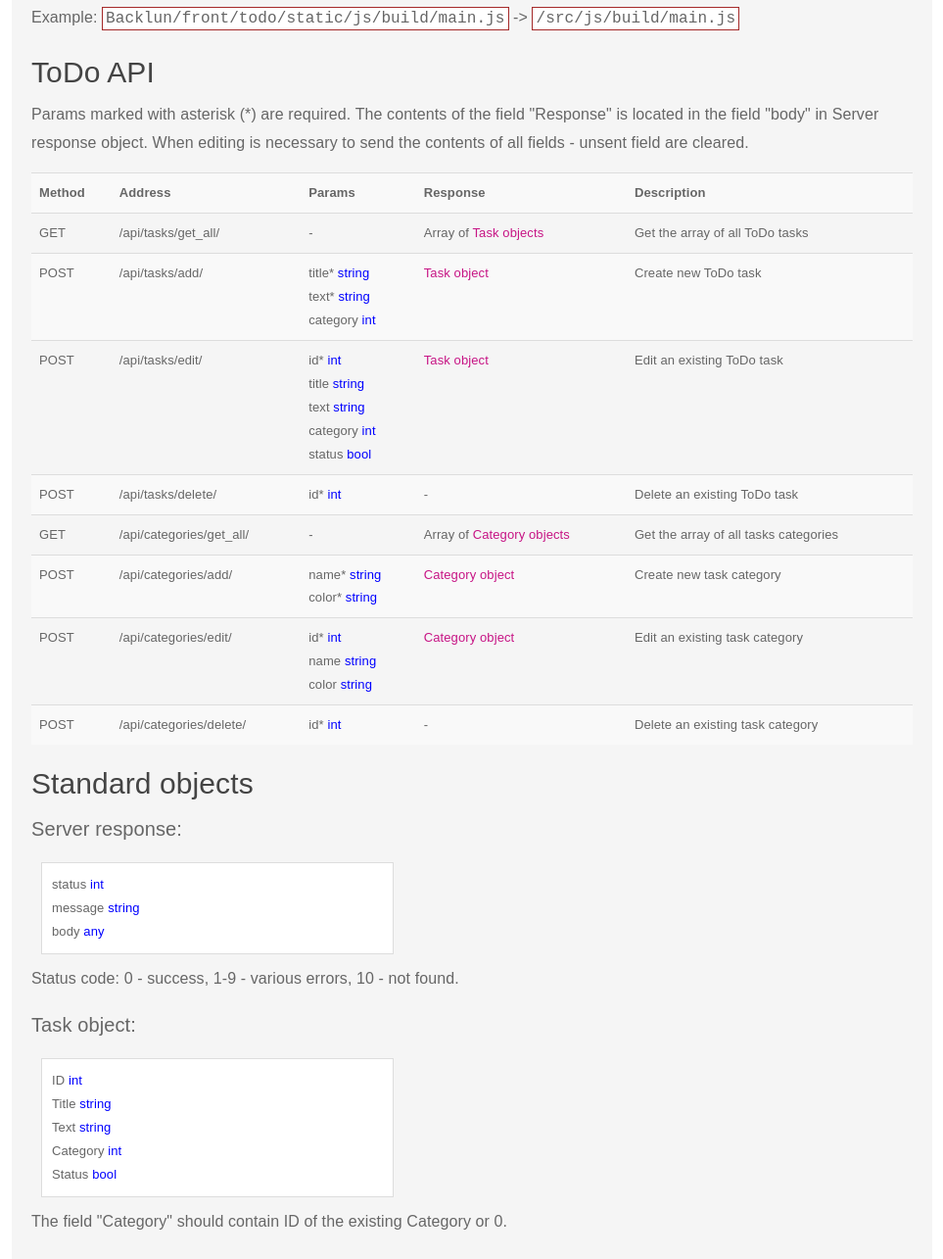
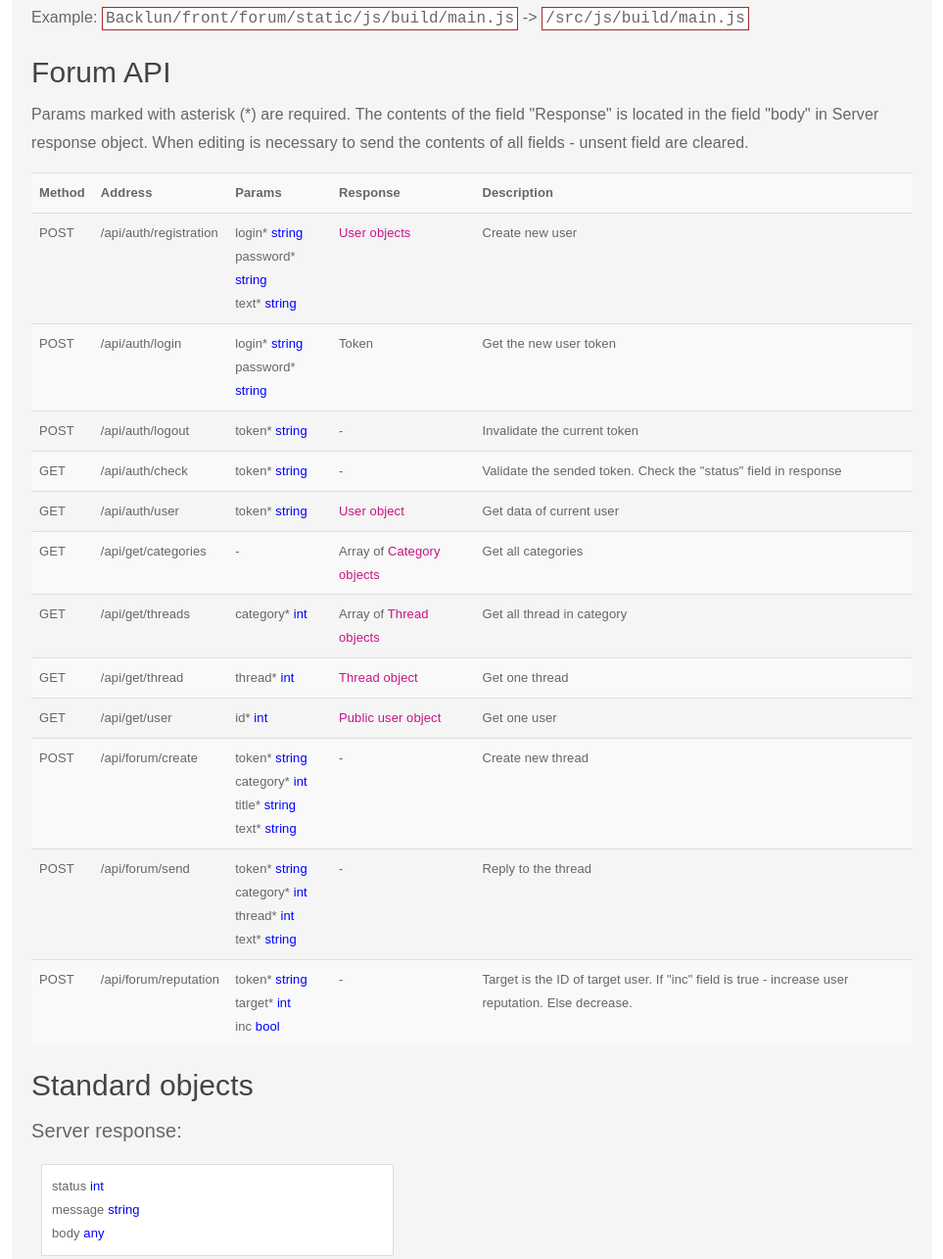
Before and after one commit to Vladimir37/Backlun, a plain HTML site: page front/forum/index.html in a window 1280 px wide. Shown: the part 286-1571 px from the top of the page at 98% size, without its empty margins (158-1121 px from the left). Drawn offline with Linux system fonts and the light colour scheme; files that its build step writes are made by us from their sources.

Commit message:
Forum 1.0 Documentation

```diff
--- a/front/forum/index.html
+++ b/front/forum/index.html
@@ -2,18 +2,18 @@
 <html lang="en">
 <head>
     <meta charset="UTF-8">
-    <title>ToDo Backlun</title>
+    <title>Forum Backlun</title>
     <link rel="stylesheet" href="/src/bootstrap.min.css">
     <link rel="stylesheet" href="/src/index.css">
 </head>
 <body>
     <main class="jumbotron">
-        <h1 class="main-title">ToDo List Backlun</h1>
-        <p class="main-text">Main page - <span class="main-addr">Backlun/front/todo/index.html</span>.</p>
-        <p class="main-text">Static folder - <span class="main-addr">Backlun/front/todo/static/</span>.</p>
+        <h1 class="main-title">Forum Backlun</h1>
+        <p class="main-text">Main page - <span class="main-addr">Backlun/front/forum/index.html</span>.</p>
+        <p class="main-text">Static folder - <span class="main-addr">Backlun/front/forum/static/</span>.</p>
         <p class="main-text">You can get the file from static folder at the address <span class="main-addr">/src</span>.</p>
-        <p class="main-text">Example: <span class="main-addr">Backlun/front/todo/static/js/build/main.js</span> -> <span class="main-addr">/src/js/build/main.js</span></p>
-        <h2 class="main-title">ToDo API</h2>
+        <p class="main-text">Example: <span class="main-addr">Backlun/front/forum/static/js/build/main.js</span> -> <span class="main-addr">/src/js/build/main.js</span></p>
+        <h2 class="main-title">Forum API</h2>
         <p class="main-text">Params marked with asterisk (*) are required. The contents of the field "Response" is located in the field "body" in Server response object. When editing is necessary to send the contents of all fields - unsent field are cleared.</p>
         <table class="table table-striped table-hover">
             <tr>
@@ -24,91 +24,135 @@
                 <th>Description</th>
             </tr>
             <tr>
-                <td>GET</td>
-                <td>/api/tasks/get_all/</td>
-                <td>-</td>
+                <td>POST</td>
+                <td>/api/auth/registration</td>
                 <td>
-                    Array of <span class="response-obj">Task objects</span>
+                    login* <span class="param-type">string</span><br>
+                    password* <span class="param-type">string</span><br>
+                    text* <span class="param-type">string</span>
                 </td>
-                <td>Get the array of all ToDo tasks</td>
+                <td>
+                    <span class="response-obj">User objects</span>
+                </td>
+                <td>Create new user</td>
             </tr>
             <tr>
                 <td>POST</td>
-                <td>/api/tasks/add/</td>
+                <td>/api/auth/login</td>
                 <td>
-                    title* <span class="param-type">string</span><br>
-                    text* <span class="param-type">string</span><br>
-                    category <span class="param-type">int</span>
+                    login* <span class="param-type">string</span><br>
+                    password* <span class="param-type">string</span>
                 </td>
                 <td>
-                    <span class="response-obj">Task object</span>
+                    Token
                 </td>
-                <td>Create new ToDo task</td>
+                <td>Get the new user token</td>
             </tr>
             <tr>
                 <td>POST</td>
-                <td>/api/tasks/edit/</td>
+                <td>/api/auth/logout</td>
                 <td>
-                    id* <span class="param-type">int</span><br>
-                    title <span class="param-type">string</span><br>
-                    text <span class="param-type">string</span><br>
-                    category <span class="param-type">int</span><br>
-                    status <span class="param-type">bool</span>
+                    token* <span class="param-type">string</span>
+                </td>
+                <td>-</td>
+                <td>Invalidate the current token</td>
+            </tr>
+            <tr>
+                <td>GET</td>
+                <td>/api/auth/check</td>
+                <td>
+                    token* <span class="param-type">string</span>
+                </td>
+                <td>-</td>
+                <td>Validate the sended token. Check the "status" field in response</td>
+            </tr>
+            <tr>
+                <td>GET</td>
+                <td>/api/auth/user</td>
+                <td>
+                    token* <span class="param-type">string</span>
                 </td>
                 <td>
-                    <span class="response-obj">Task object</span>
+                    <span class="response-obj">User object</span>
                 </td>
-                <td>Edit an existing ToDo task</td>
+                <td>Get data of current user</td>
+            </tr>
+            <tr>
+                <td>GET</td>
+                <td>/api/get/categories</td>
+                <td>-</td>
+                <td>
+                    Array of <span class="response-obj">Category objects</span></td>
+                </td>
+                <td>Get all categories</td>
+            </tr>
+            <tr>
+                <td>GET</td>
+                <td>/api/get/threads</td>
+                <td>
+                    category* <span class="param-type">int</span>
+                </td>
+                <td>
+                    Array of <span class="response-obj">Thread objects</span>
+                </td>
+                <td>Get all thread in category</td>
+            </tr>
+            <tr>
+                <td>GET</td>
+                <td>/api/get/thread</td>
+                <td>
+                    thread* <span class="param-type">int</span>
+                </td>
+                <td>
+                    <span class="response-obj">Thread object</span>
+                </td>
+                <td>Get one thread</td>
+            </tr>
+            <tr>
+                <td>GET</td>
+                <td>/api/get/user</td>
+                <td>
+                    id* <span class="param-type">int</span>
+                </td>
+                <td>
+                    <span class="response-obj">Public user object</span>
+                </td>
+                <td>Get one user</td>
             </tr>
             <tr>
                 <td>POST</td>
-                <td>/api/tasks/delete/</td>
-                <td>id* <span class="param-type">int</span></td>
+                <td>/api/forum/create</td>
+                <td>
+                    token* <span class="param-type">string</span><br>
+                    category* <span class="param-type">int</span><br>
+                    title* <span class="param-type">string</span><br>
+                    text* <span class="param-type">string</span>
+                </td>
                 <td>-</td>
-                <td>Delete an existing ToDo task</td>
-            </tr>
-            <tr>
-                <td>GET</td>
-                <td>/api/categories/get_all/</td>
-                <td>-</td>
-                <td>
-                    Array of <span class="response-obj">Category objects</span>
-                </td>
-                <td>Get the array of all tasks categories</td>
+                <td>Create new thread</td>
             </tr>
             <tr>
                 <td>POST</td>
-                <td>/api/categories/add/</td>
+                <td>/api/forum/send</td>
                 <td>
-                    name* <span class="param-type">string</span><br>
-                    color* <span class="param-type">string</span>
+                    token* <span class="param-type">string</span><br>
+                    category* <span class="param-type">int</span><br>
+                    thread* <span class="param-type">int</span><br>
+                    text* <span class="param-type">string</span>
                 </td>
-                <td>
-                    <span class="response-obj">Category object</span>
-                </td>
-                <td>Create new task category</td>
+                <td>-</td>
+                <td>Reply to the thread</td>
             </tr>
             <tr>
                 <td>POST</td>
-                <td>/api/categories/edit/</td>
+                <td>/api/forum/reputation</td>
                 <td>
-                    id* <span class="param-type">int</span><br>
-                    name <span class="param-type">string</span><br>
-                    color <span class="param-type">string</span>
-                </td>
-                <td>
-                    <span class="response-obj">Category object</span>
-                </td>
-                <td>Edit an existing task category</td>
-            </tr>
-            <tr>
-                <td>POST</td>
-                <td>/api/categories/delete/</td>
-                <td>
-                    id* <span class="param-type">int</span>
+                    token* <span class="param-type">string</span><br>
+                    target* <span class="param-type">int</span><br>
+                    inc <span class="param-type">bool</span>
                 </td>
                 <td>-</td>
-                <td>Delete an existing task category</td>
+                <td>Target is the ID of target user. If "inc" field is true - increase user reputation. Else decrease.</td>
             </tr>
         </table>
 
@@ -119,23 +163,44 @@
             message <span class="param-type">string</span><br>
             body <span class="param-type">any</span><br>
         </article>
-        <p class="main-text">Status code: 0 - success, 1-9 - various errors, 10 - not found.</p>
-        <p>Task object:</p>
+        <p class="main-text">Status code: 0 - success, 1-9 - various errors, 10 - not found, 11 - forbidden.</p>
+        <p>User object:</p>
         <article class="obj-panel">
             ID <span class="param-type">int</span><br>
-            Title <span class="param-type">string</span><br>
+            Login <span class="param-type">string</span><br>
+            Password <span class="param-type">string</span><br>
             Text <span class="param-type">string</span><br>
-            Category <span class="param-type">int</span><br>
-            Status <span class="param-type">bool</span><br>
+            Token <span class="param-type">string</span><br>
+            PostCount <span class="param-type">int</span><br>
+            Reputation <span class="param-type">int</span><br>
         </article>
-        <p class="main-text">The field "Category" should contain ID of the existing Category or 0.</p>
+        <p>Public user object:</p>
+        <article class="obj-panel">
+            ID <span class="param-type">int</span><br>
+            Login <span class="param-type">string</span><br>
+            Text <span class="param-type">string</span><br>
+            PostCount <span class="param-type">int</span><br>
+            Reputation <span class="param-type">int</span><br>
+        </article>
         <p>Category object:</p>
         <article class="obj-panel">
             ID <span class="param-type">int</span><br>
             Name <span class="param-type">string</span><br>
-            Color <span class="param-type">string</span><br>
         </article>
-        <p class="main-text">You can not delete a category, as long it contains the tasks</p>
+        <p>Thread object:</p>
+        <article class="obj-panel">
+            ID <span class="param-type">int</span><br>
+            Category <span class="param-type">int</span><br>
+            Title <span class="param-type">string</span><br>
+            PostNum <span class="param-type">int</span><br>
+            Posts <span class="param-type">Array of Post objects</span><br>
+        </article>
+        <p>Post object:</p>
+        <article class="obj-panel">
+            ID <span class="param-type">int</span><br>
+            Author <span class="param-type">User object</span><br>
+            Text <span class="param-type">string</span><br>
+        </article>
     </main>
 </body>
 </html>
```
Also changed, not shown: front/market/index.html (+1 -1 lines).
